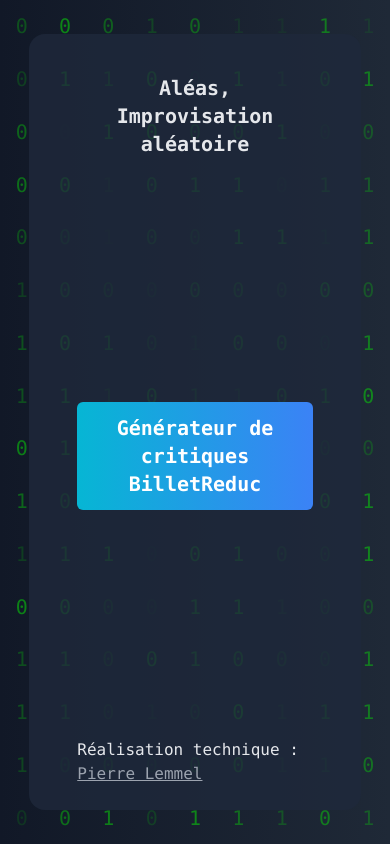
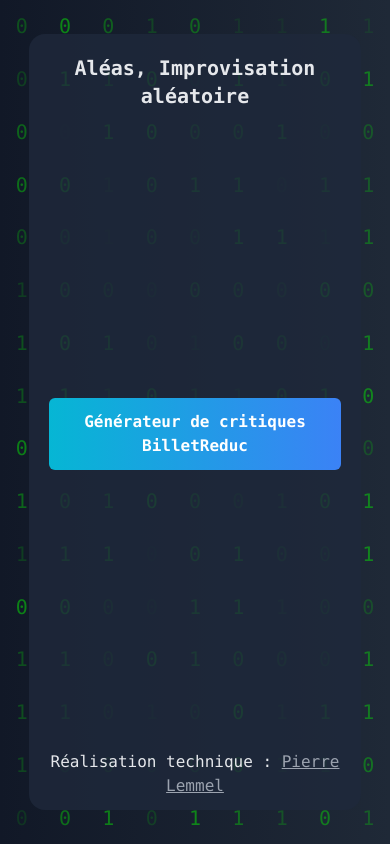
Before and after one commit to PierreLemmel/plml-shows-api, a Next.js app: page / in a window 390 px wide. Built offline with nearby package versions, Linux system fonts and the light colour scheme.

Commit message:
Responsive (WIP)

```diff
--- a/components/aleas/aleas-background.tsx
+++ b/components/aleas/aleas-background.tsx
@@ -1,5 +1,5 @@
 import { sequence, randomRange } from "@/lib/services/helpers"
-import { useWindowSize } from "@/lib/services/hooks"
+import { useWindowSize } from "@/lib/services/responsive"
 import { motion } from "framer-motion"
 import { Fragment, useState, useEffect } from "react"
 
--- a/components/aleas/aleas-buttons.tsx
+++ b/components/aleas/aleas-buttons.tsx
@@ -3,32 +3,36 @@
 hover:hue-rotate-15 hover:cursor-pointer
 transition duration-300`
 
+interface ButtonProps extends React.HTMLAttributes<HTMLDivElement> {
 
-export const AleasButton = (props: { children: string, onClick?: () => void }) => <div
+}
+
+export const AleasButton = (props: ButtonProps) => <div
     className={`
         ${sharedClasses}
         hover:scale-105
-        text-xl
+        sm:text-base
+        md:text-xl
+        xl:text-2xl
         py-3 px-6 min-w-[8em]
         rounded-md
+        ${props.className ?? ""}
     `}
-    onClick={props.onClick}
->
-    {props.children}
-</div>
+    {...props}
+/>
 
-export const AleasRoundButton = (props: { children: string, onClick?: () => void }) => <div
+export const AleasRoundButton = (props: ButtonProps) => <div
     className={`
         ${sharedClasses}
         hover:scale-110
-        text-4xl
-        px-6 py-3
+        sm:text-[1.35rem] sm:px-[0.95rem] sm:py-1
+        md:text-2xl md:px-5 md:py-2
+        xl:text-4xl xl:px-6 xl:py-3
         rounded-full
+        ${props.className ?? ""}
     `}
-    onClick={props.onClick}
->
-    {props.children}
-</div>
+    {...props}
+/>
 
 
 export default AleasButton;
--- a/components/aleas/aleas-layout.tsx
+++ b/components/aleas/aleas-layout.tsx
@@ -6,12 +6,15 @@
     const { children } = props;
 
     return <div className={`flex flex-col items-center justify-between
+        bg-slate-800/80
         text-gray-200 font-mono
-        rounded-2xl  bg-slate-800/80
+        sm:rounded-2xl md:rounded-[2rem] lg:rounded-[3rem]
         w-[85%] h-[92%]
         md:w-4/5 md:h-[90%]
         lg:w-3/4 lg:h-3/4
-        px-12 py-6 gap-8
+        sm:px-5 sm:py-3 sm:gap-4
+        md:px-12 md:py-6 md:gap-8
+        lg:px-12 lg:py-6 lg:gap-8
     ` + (props.className ?? "")} {...props}>
         {children}
     </div>
@@ -25,11 +28,15 @@
     const { children } = props;
 
     return <div className="
-        w-full text-center my-4
+        w-full text-center
+        sm:my-2
+        md:my-2
+        lg:my-4
         font-extrabold
+        sm:text-xl
+        md:text-3xl
+        lg:text-4xl
         2xl:text-6xl
-        lg:text-4xl
-        text-xl
     ">
         {children}
     </div>
--- a/lib/services/helpers.ts
+++ b/lib/services/helpers.ts
@@ -17,3 +17,7 @@
 export function sequence(count: number) {
     return Array(count).fill(0).map((_, i) => i);
 }
+
+export function isOneOf<T>(input: T, ...values: T[]): boolean {
+    return values.find(elt => elt === input) !== undefined;
+}
--- a/lib/services/hooks.ts
+++ /dev/null
@@ -1,40 +0,0 @@
-import { useEffect, useState } from "react";
-
-export type WindowSize = {
-    windowWidth: number|undefined,
-    windowHeight: number|undefined,
-    screenSize: "small"|"normal"|undefined
-};
-
-export function useWindowSize(): WindowSize {
-
-    const [windowSize, setWindowSize] = useState<WindowSize>({
-        windowWidth: undefined,
-        windowHeight: undefined,
-        screenSize: undefined
-    });
-
-    useEffect(() => {
-
-        if (typeof window !== 'undefined') {
-
-            const handleResize = () => {
-
-                setWindowSize({
-                    windowWidth: window.innerWidth,
-                    windowHeight: window.innerHeight,
-                    screenSize: window.innerWidth <= 768 ? "small" : "normal"
-                });
-            }
-
-            window.addEventListener("resize", handleResize);
-
-            handleResize();
-
-            return () => window.removeEventListener("resize", handleResize);
-        }
-
-    }, []);
-
-    return windowSize;
-}
--- /dev/null
+++ b/lib/services/responsive.ts
@@ -0,0 +1,76 @@
+import { useEffect, useState } from "react";
+
+export type ScreenSize = "sm"|"md"|"lg"|"xl"|"2xl"
+
+export type WindowSize = {
+    windowWidth?: number,
+    windowHeight?: number,
+    screenSize?: ScreenSize
+};
+
+export function useWindowSize(): WindowSize {
+
+    const [windowSize, setWindowSize] = useState<WindowSize>({
+        windowWidth: undefined,
+        windowHeight: undefined,
+        screenSize: undefined
+    });
+
+    useEffect(() => {
+
+        if (typeof window !== 'undefined') {
+
+            const handleResize = () => {
+
+                const {
+                    innerWidth: windowWidth,
+                    innerHeight: windowHeight
+                } = window;
+
+                let screenSize: ScreenSize;
+                if (windowWidth < 768) {
+                    screenSize = "sm"
+                }
+                else if (windowWidth < 1024) {
+                    screenSize = "md"
+                }
+                else if (windowWidth < 1280) {
+                    screenSize = "lg"
+                }
+                else if (windowWidth < 1556) {
+                    screenSize = "xl"
+                }
+                else {
+                    screenSize = "2xl"
+                }
+
+                setWindowSize({
+                    windowWidth,
+                    windowHeight,
+                    screenSize
+                });
+            }
+
+            window.addEventListener("resize", handleResize);
+
+            handleResize();
+
+            return () => window.removeEventListener("resize", handleResize);
+        }
+
+    }, []);
+
+    return windowSize;
+}
+
+const ssValueMap = {
+    "sm": 0,
+    "md": 1,
+    "lg": 2,
+    "xl": 3,
+    "2xl": 4
+}
+
+export function greaterThanOrEqual(lhs: ScreenSize, rhs: ScreenSize): boolean {
+    return ssValueMap[lhs] >= ssValueMap[rhs];
+}
--- a/pages/billetreduc.tsx
+++ b/pages/billetreduc.tsx
@@ -86,9 +86,13 @@
                     </AleasTitle>
                     <motion.div
                         className="
-                            w-full center-child italic text-center overflow-y-auto overflow-x-visible
-                            max-h-[66%]
-                            text-xl leading-normal
+                            text-center overflow-y-auto overflow-x-hidden
+                            sm:max-h-4/5
+                            md:max-h-3/4
+                            lg:max-h-[66%]
+                            leading-normal
+                            sm:text-lg
+                            md:text-xl
                             lg:text-xl
                             2xl:text-2xl 2xl:leading-relaxed
                         "
@@ -103,7 +107,9 @@
                             type: "spring"
                         }}
                     >
-                        {review}
+                        <div className="w-full min-h-full center-child">
+                            {review}
+                        </div>
                     </motion.div>
                     <div className="
                         w-full flex flex-row items-center justify-around
@@ -122,7 +128,12 @@
                     </div>
                 </AleasMainContainer>
             </motion.div>
-            <div className="absolute bottom-8 right-8">
+            <div className="
+                absolute
+                sm:bottom-3 sm:right-3
+                md:bottom-4 md:right-4
+                xl:bottom-8 xl:right-8
+            ">
                 <AleasRoundButton onClick={() => setShowHelp(true)}>
                     ?
                 </AleasRoundButton>
@@ -152,16 +163,23 @@
                         Générateur de critiques aléatoires
                     </AleasTitle>
                     <div className="
-                        w-full flex flex-col items-center justify-around
+                        w-full
                         italic text-center overflow-y-auto overflow-x-visible
-                        h-3/5
+                        sm:h-4/5 md:h-3/5
+                        sm:pb-2
                         text-base leading-normal
                         2xl:text-xl 2xl:leading-relaxed
                     ">
-                        <p>Ces critiques ont été générées aléatoirement par une intelligence artificielle. Vous pouvez vous en inspirer librement pour rédiger vos propres critiques. Le but de ce générateur est de proposer au spectateur une expérience ludique sur la thématique du hasard et des arts numériques génératifs, et ainsi de prolonger l&apos;expérience du spectacle.</p>
-                        <p>Malgré nos meilleurs efforts, les critiques étant soumises aux dures lois du hasard, nous ne pouvons pas garantir que les contenus générés respectent les conditions de service de BilletReduc. Aussi, assurez-vous de ne pas publier de contenu qui ne soit pas en accord avec les conditions de service de la plateforme.</p>
-                        <p className="underline text-gray-400"><a href="https://github.com/PierreLemmel/plml-shows-api" target="_blank" rel="noreferrer">Retrouver le projet sur GitHub</a></p>
-                        <div>Réalisation technique : <a className="text-gray-400 underline" target="_blank" rel="noreferrer" href="https://linktr.ee/plemmel">Pierre Lemmel</a></div>
+                        <div className="
+                            w-full min-h-full
+                            flex flex-col items-center justify-around
+                            gap-3
+                        ">
+                            <p>Ces critiques ont été générées aléatoirement par une intelligence artificielle. Vous pouvez vous en inspirer librement pour rédiger vos propres critiques. Le but de ce générateur est de proposer au spectateur une expérience ludique sur la thématique du hasard et des arts numériques génératifs, et ainsi de prolonger l&apos;expérience du spectacle.</p>
+                            <p>Malgré nos meilleurs efforts, les critiques étant soumises aux dures lois du hasard, nous ne pouvons pas garantir que les contenus générés respectent les conditions de service de BilletReduc. Aussi, assurez-vous de ne pas publier de contenu qui ne soit pas en accord avec les conditions de service de la plateforme.</p>
+                            <p className="underline text-gray-400"><a href="https://github.com/PierreLemmel/plml-shows-api" target="_blank" rel="noreferrer">Retrouver le projet sur GitHub</a></p>
+                            <div>Réalisation technique : <a className="text-gray-400 underline" target="_blank" rel="noreferrer" href="https://linktr.ee/plemmel">Pierre Lemmel</a></div>
+                        </div>
                     </div>
                     <AleasButton onClick={() => setShowHelp(false)}>
                         Ok
--- a/pages/index.tsx
+++ b/pages/index.tsx
@@ -9,7 +9,7 @@
 	<AleasHead />
 	<main className="fullscreen relative overflow-hidden">
 		<AleasBackground />
-		<div className="full absolute top-0 center-child">
+		<div className="full absolute top-0 center-child text-center">
 			<AleasMainContainer>
 				<AleasTitle>
 					Aléas, Improvisation aléatoire
```
